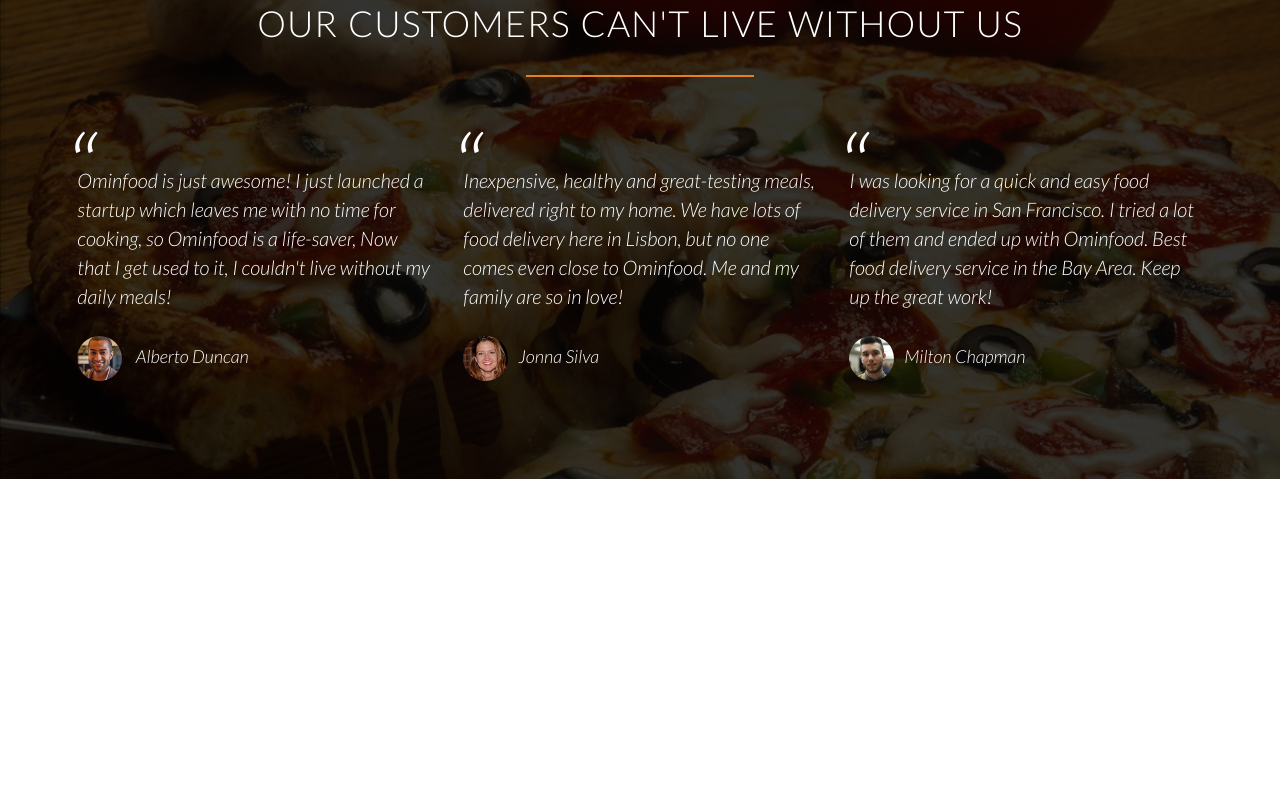
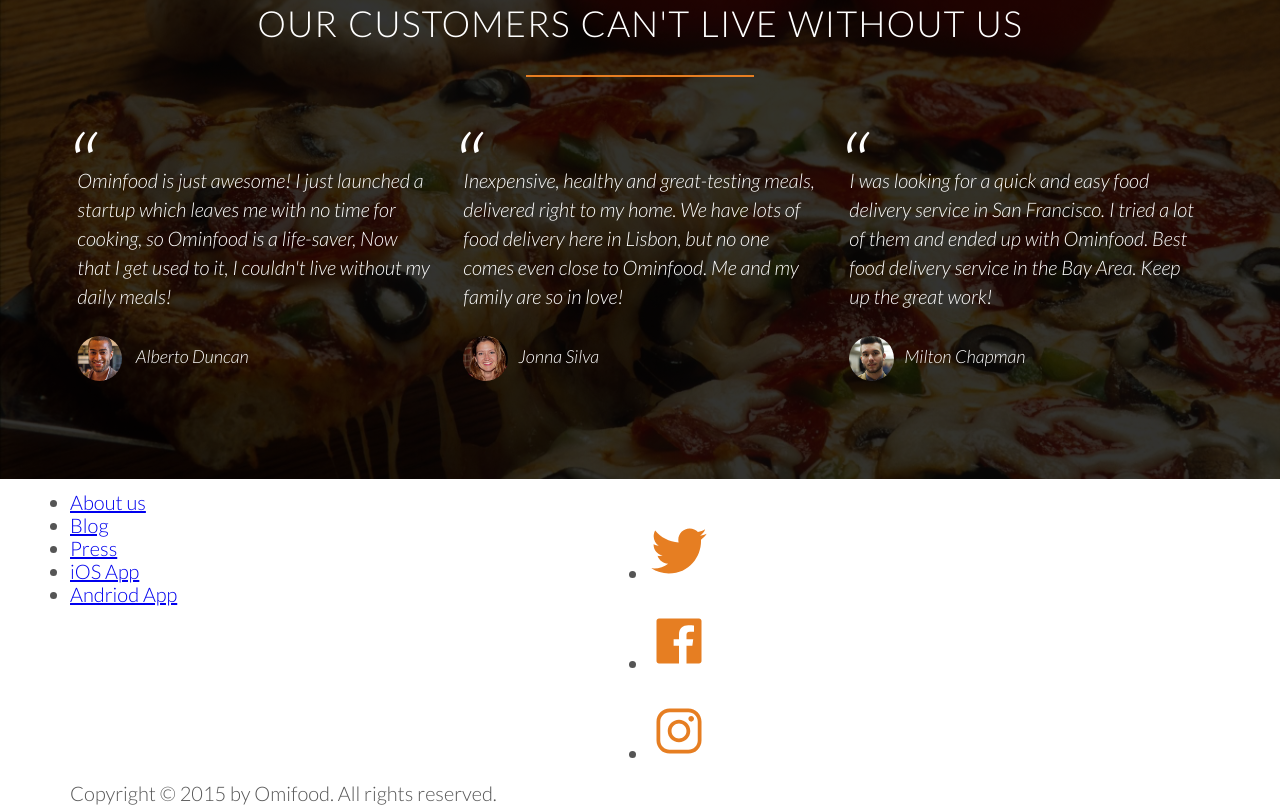
Before and after one commit to neilp666/food, a plain HTML site: page index.html in a window 1280 px wide. Shown: the part 3297-4102 px from the top of the page. Before the commit the page ends 3776 px from the top, so only its background shows below. Drawn offline with nearby package versions, Linux system fonts and the light colour scheme.

Commit message:
Adding footer text

```diff
--- a/index.html
+++ b/index.html
@@ -193,6 +193,32 @@
             </div>
         </section>
 
+        <footer>
+            <div class="row">
+                <div class="col span-1-of-2">
+                    <ul class="footer-nav">
+                        <li><a href="#">About us</a></li>
+                        <li><a href="#">Blog</a></li>
+                        <li><a href="#">Press</a></li>
+                        <li><a href="#">iOS App</a></li>
+                        <li><a href="#">Andriod App</a></li>
+                    </ul>
+                </div>
+                <div class="col span-1-of-2">
+                    <ul class="social-links">
+                        <li><a href="#"><ion-icon name="logo-twitter"></ion-icon></a></li>
+                        <li><a href="#"><ion-icon name="logo-facebook"></ion-icon></a></li>
+                        <li><a href="#"><ion-icon name="logo-instagram"></ion-icon></a></li>
+                    </ul>
+                </div>
+            </div>
+            <div class="row">
+                <p>
+                    Copyright &copy; 2015 by Omifood. All rights reserved.
+                </p>
+            </div>
+        </footer>
+
         <script src="https://unpkg.com/ionicons@4.4.4/dist/ionicons.js"></script>
     </body>
 </html>
```
